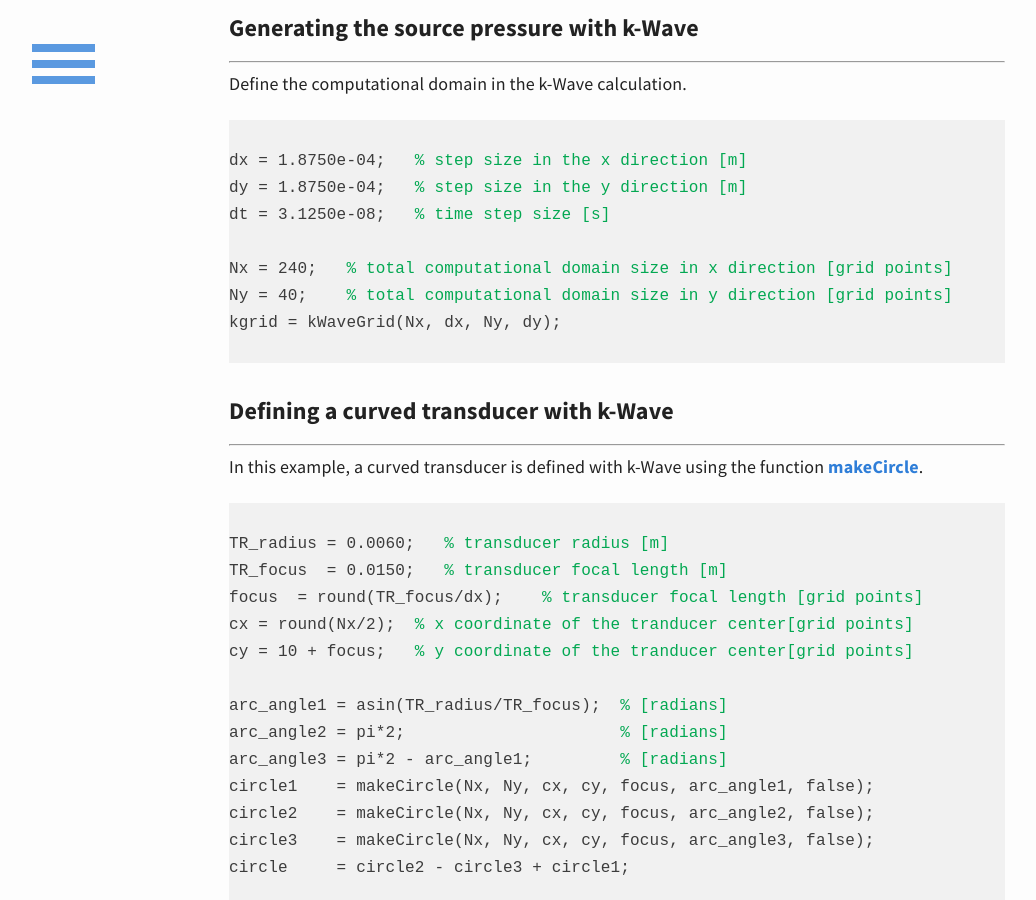
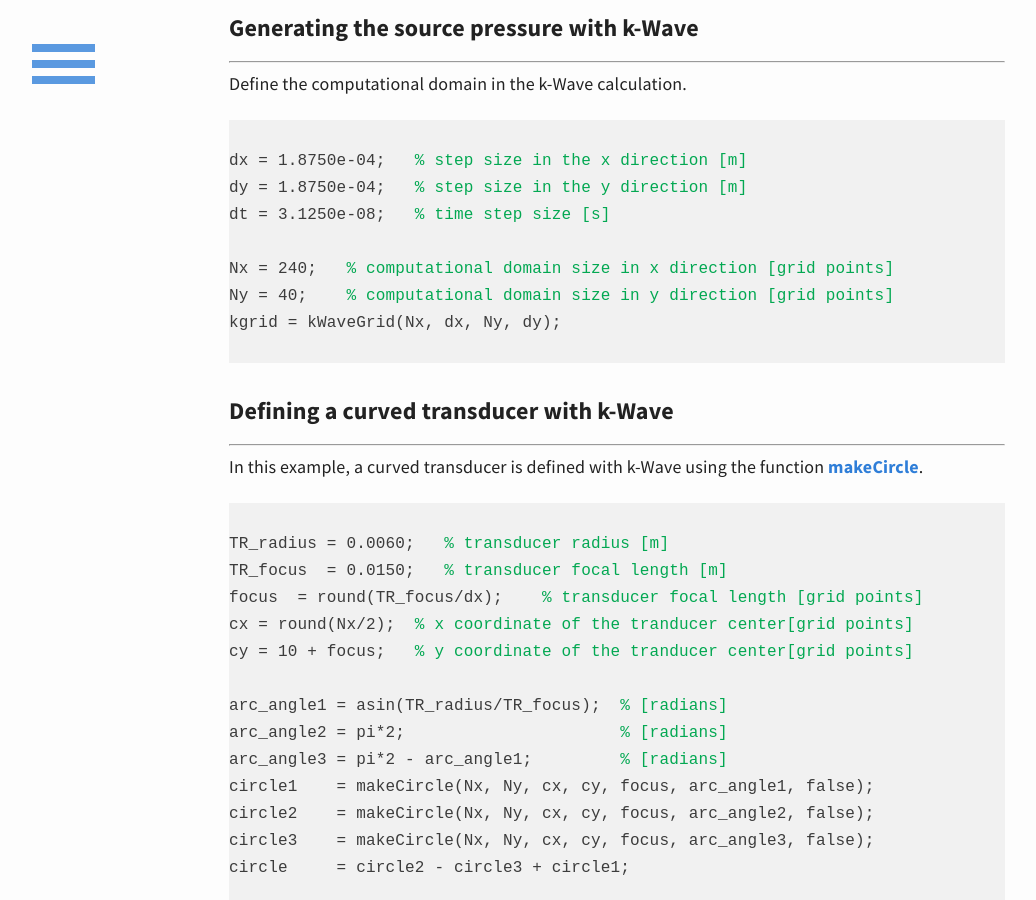
Before and after one commit to m-SOUND/mSOUND, a Jekyll site: the page built from _posts/2019-07-22-combine-k-Wave-TMDM.html, in a window 1280 px wide and 900 px high, scrolled down 561 px. Shown: the whole window, without its empty margins (23-1059 px from the left). Built offline with Jekyll 4.4.1, drawn with Linux system fonts in a browser that asks for light colours.

Commit message:
Update 2019-07-22-combine-k-Wave-TMDM.html

```diff
--- a/_posts/2019-07-22-combine-k-Wave-TMDM.html
+++ b/_posts/2019-07-22-combine-k-Wave-TMDM.html
@@ -24,8 +24,8 @@
 dy = 1.8750e-04;   <font color="#03a852">% step size in the y direction [m]</font>
 dt = 3.1250e-08;   <font color="#03a852">% time step size [s]</font>
 
-Nx = 240;   <font color="#03a852">% total computational domain size in x direction [grid points]</font>
-Ny = 40;    <font color="#03a852">% total computational domain size in y direction [grid points]</font>
+Nx = 240;   <font color="#03a852">% computational domain size in x direction [grid points]</font>
+Ny = 40;    <font color="#03a852">% computational domain size in y direction [grid points]</font>
 kgrid = kWaveGrid(Nx, dx, Ny, dy);
 </code>  </pre>
 </p>
```
